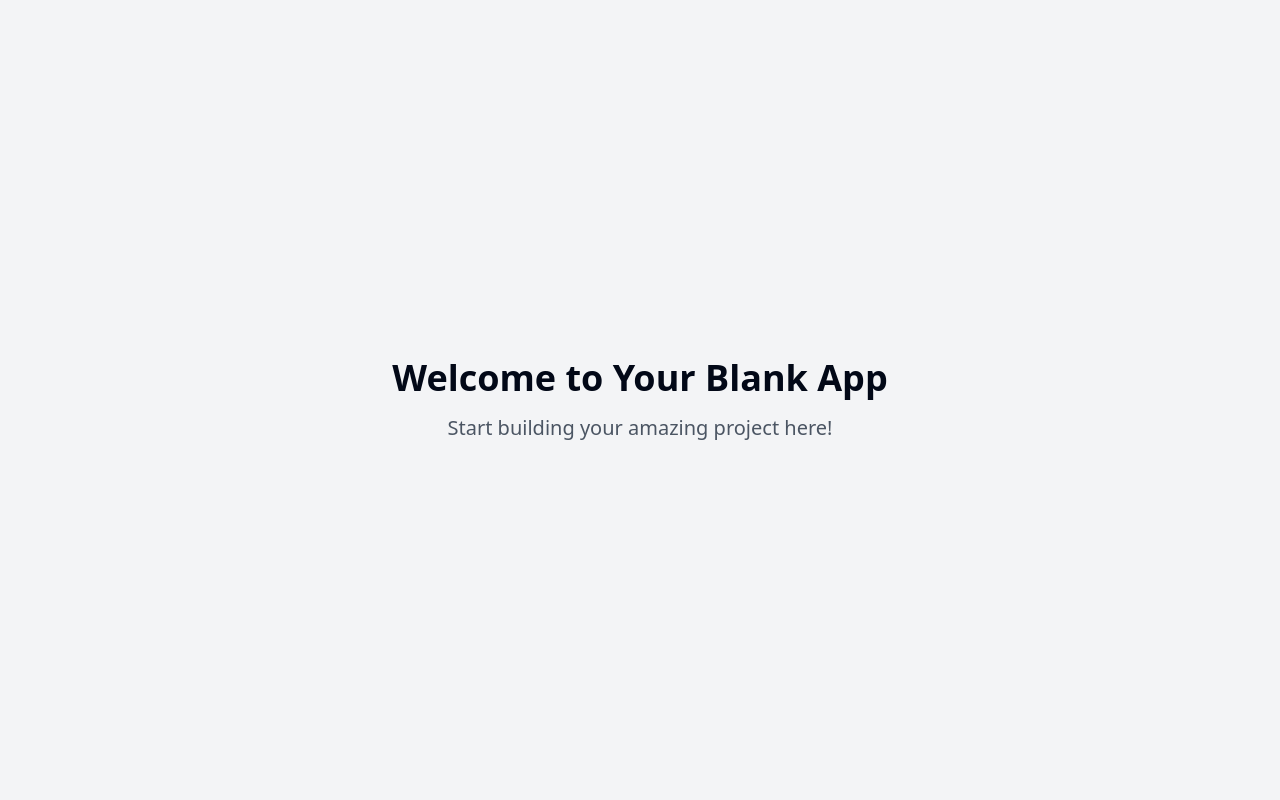
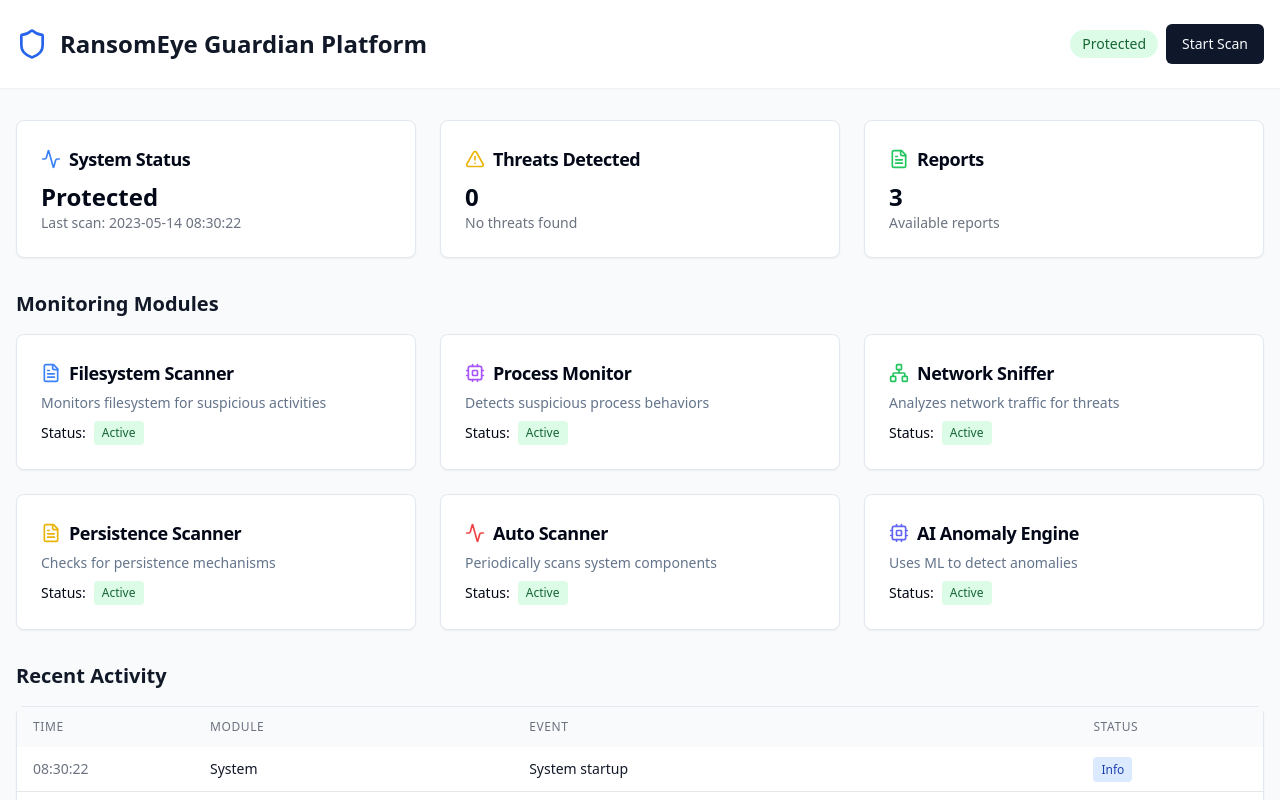
Before and after one commit to gaganmaken/ransom-eye-guardian-platform, a React (Vite) app: page / in a window 1280 px wide. Shown: the top 800 px of the page. Built offline with nearby package versions, Linux system fonts and the light colour scheme.

Commit message:
Fix: Update index page content
The index page content was updated to reflect the user's request.

```diff
--- a/src/pages/Index.tsx
+++ b/src/pages/Index.tsx
@@ -1,14 +1,201 @@
-// Update this page (the content is just a fallback if you fail to update the page)
+
+import { Card, CardContent, CardDescription, CardHeader, CardTitle } from "@/components/ui/card";
+import { Button } from "@/components/ui/button";
+import { Shield, Activity, FileText, Network, Cpu, AlertTriangle } from "lucide-react";
+import { useState } from "react";
 
 const Index = () => {
+  const [systemStatus, setSystemStatus] = useState("Protected");
+  const [lastScan, setLastScan] = useState("2023-05-14 08:30:22");
+  const [threatsDetected, setThreatsDetected] = useState(0);
+  const [scanningStatus, setScanningStatus] = useState("Idle");
+
+  const startScan = () => {
+    setScanningStatus("Scanning");
+    // In a real implementation, this would trigger the scanning process
+    setTimeout(() => {
+      setScanningStatus("Idle");
+      setLastScan(new Date().toLocaleString());
+    }, 3000);
+  };
+
   return (
-    <div className="min-h-screen flex items-center justify-center bg-gray-100">
-      <div className="text-center">
-        <h1 className="text-4xl font-bold mb-4">Welcome to Your Blank App</h1>
-        <p className="text-xl text-gray-600">Start building your amazing project here!</p>
-      </div>
+    <div className="min-h-screen bg-gray-50 dark:bg-gray-900">
+      {/* Header */}
+      <header className="bg-white dark:bg-gray-800 shadow-sm">
+        <div className="container mx-auto px-4 py-6">
+          <div className="flex justify-between items-center">
+            <div className="flex items-center space-x-3">
+              <Shield className="h-8 w-8 text-blue-600 dark:text-blue-400" />
+              <h1 className="text-2xl font-bold text-gray-900 dark:text-gray-100">RansomEye Guardian Platform</h1>
+            </div>
+            <div className="flex items-center space-x-2">
+              <div className={`px-3 py-1 rounded-full text-sm font-medium ${systemStatus === "Protected" ? "bg-green-100 text-green-800 dark:bg-green-900 dark:text-green-200" : "bg-red-100 text-red-800 dark:bg-red-900 dark:text-red-200"}`}>
+                {systemStatus}
+              </div>
+              <Button onClick={startScan} disabled={scanningStatus === "Scanning"} className="ml-2">
+                {scanningStatus === "Scanning" ? "Scanning..." : "Start Scan"}
+              </Button>
+            </div>
+          </div>
+        </div>
+      </header>
+
+      {/* Main content */}
+      <main className="container mx-auto px-4 py-8">
+        {/* Overview section */}
+        <div className="grid grid-cols-1 md:grid-cols-3 gap-6 mb-8">
+          <Card>
+            <CardHeader className="pb-2">
+              <CardTitle className="text-lg flex items-center">
+                <Activity className="h-5 w-5 mr-2 text-blue-500" />
+                System Status
+              </CardTitle>
+            </CardHeader>
+            <CardContent>
+              <div className="text-2xl font-bold">{systemStatus}</div>
+              <p className="text-sm text-gray-500 dark:text-gray-400">Last scan: {lastScan}</p>
+            </CardContent>
+          </Card>
+          <Card>
+            <CardHeader className="pb-2">
+              <CardTitle className="text-lg flex items-center">
+                <AlertTriangle className="h-5 w-5 mr-2 text-yellow-500" />
+                Threats Detected
+              </CardTitle>
+            </CardHeader>
+            <CardContent>
+              <div className="text-2xl font-bold">{threatsDetected}</div>
+              <p className="text-sm text-gray-500 dark:text-gray-400">
+                {threatsDetected === 0 ? "No threats found" : `${threatsDetected} potential threats`}
+              </p>
+            </CardContent>
+          </Card>
+          <Card>
+            <CardHeader className="pb-2">
+              <CardTitle className="text-lg flex items-center">
+                <FileText className="h-5 w-5 mr-2 text-green-500" />
+                Reports
+              </CardTitle>
+            </CardHeader>
+            <CardContent>
+              <div className="text-2xl font-bold">3</div>
+              <p className="text-sm text-gray-500 dark:text-gray-400">Available reports</p>
+            </CardContent>
+          </Card>
+        </div>
+
+        {/* Modules section */}
+        <h2 className="text-xl font-bold mb-4 text-gray-900 dark:text-gray-100">Monitoring Modules</h2>
+        <div className="grid grid-cols-1 md:grid-cols-2 lg:grid-cols-3 gap-6 mb-8">
+          <ModuleCard
+            title="Filesystem Scanner"
+            icon={<FileText className="h-5 w-5 text-blue-500" />}
+            status="Active"
+            description="Monitors filesystem for suspicious activities"
+          />
+          <ModuleCard
+            title="Process Monitor"
+            icon={<Cpu className="h-5 w-5 text-purple-500" />}
+            status="Active"
+            description="Detects suspicious process behaviors"
+          />
+          <ModuleCard
+            title="Network Sniffer"
+            icon={<Network className="h-5 w-5 text-green-500" />}
+            status="Active"
+            description="Analyzes network traffic for threats"
+          />
+          <ModuleCard
+            title="Persistence Scanner"
+            icon={<FileText className="h-5 w-5 text-yellow-500" />}
+            status="Active"
+            description="Checks for persistence mechanisms"
+          />
+          <ModuleCard
+            title="Auto Scanner"
+            icon={<Activity className="h-5 w-5 text-red-500" />}
+            status="Active"
+            description="Periodically scans system components"
+          />
+          <ModuleCard
+            title="AI Anomaly Engine"
+            icon={<Cpu className="h-5 w-5 text-indigo-500" />}
+            status="Active"
+            description="Uses ML to detect anomalies"
+          />
+        </div>
+
+        {/* Recent Activity */}
+        <h2 className="text-xl font-bold mb-4 text-gray-900 dark:text-gray-100">Recent Activity</h2>
+        <Card>
+          <CardContent className="p-0">
+            <table className="w-full">
+              <thead className="bg-gray-50 dark:bg-gray-800">
+                <tr>
+                  <th className="px-4 py-3 text-left text-xs font-medium text-gray-500 dark:text-gray-400 uppercase tracking-wider">Time</th>
+                  <th className="px-4 py-3 text-left text-xs font-medium text-gray-500 dark:text-gray-400 uppercase tracking-wider">Module</th>
+                  <th className="px-4 py-3 text-left text-xs font-medium text-gray-500 dark:text-gray-400 uppercase tracking-wider">Event</th>
+                  <th className="px-4 py-3 text-left text-xs font-medium text-gray-500 dark:text-gray-400 uppercase tracking-wider">Status</th>
+                </tr>
+              </thead>
+              <tbody className="bg-white dark:bg-gray-900 divide-y divide-gray-200 dark:divide-gray-700">
+                <ActivityRow time="08:30:22" module="System" event="System startup" status="Info" />
+                <ActivityRow time="08:30:24" module="Filesystem Scanner" event="Scanner initialized" status="Info" />
+                <ActivityRow time="08:30:25" module="Process Monitor" event="Monitor initialized" status="Info" />
+                <ActivityRow time="08:30:26" module="Network Sniffer" event="Sniffer initialized" status="Info" />
+                <ActivityRow time="08:32:15" module="Auto Scanner" event="Routine scan started" status="Info" />
+                <ActivityRow time="08:35:42" module="Auto Scanner" event="Scan completed - No threats detected" status="Success" />
+              </tbody>
+            </table>
+          </CardContent>
+        </Card>
+      </main>
     </div>
   );
 };
 
+// Helper component for module cards
+const ModuleCard = ({ title, icon, status, description }) => (
+  <Card>
+    <CardHeader className="pb-2">
+      <CardTitle className="text-lg flex items-center">
+        {icon}
+        <span className="ml-2">{title}</span>
+      </CardTitle>
+      <CardDescription>{description}</CardDescription>
+    </CardHeader>
+    <CardContent>
+      <div className="flex items-center">
+        <span className="text-sm font-medium">Status:</span>
+        <span className={`ml-2 px-2 py-1 text-xs font-medium rounded ${
+          status === "Active" ? "bg-green-100 text-green-800 dark:bg-green-900 dark:text-green-200" :
+          "bg-red-100 text-red-800 dark:bg-red-900 dark:text-red-200"
+        }`}>
+          {status}
+        </span>
+      </div>
+    </CardContent>
+  </Card>
+);
+
+// Helper component for activity rows
+const ActivityRow = ({ time, module, event, status }) => (
+  <tr>
+    <td className="px-4 py-3 text-sm text-gray-500 dark:text-gray-400">{time}</td>
+    <td className="px-4 py-3 text-sm text-gray-900 dark:text-gray-100">{module}</td>
+    <td className="px-4 py-3 text-sm text-gray-900 dark:text-gray-100">{event}</td>
+    <td className="px-4 py-3 text-sm">
+      <span className={`px-2 py-1 text-xs font-medium rounded ${
+        status === "Info" ? "bg-blue-100 text-blue-800 dark:bg-blue-900 dark:text-blue-200" :
+        status === "Success" ? "bg-green-100 text-green-800 dark:bg-green-900 dark:text-green-200" :
+        status === "Warning" ? "bg-yellow-100 text-yellow-800 dark:bg-yellow-900 dark:text-yellow-200" :
+        "bg-red-100 text-red-800 dark:bg-red-900 dark:text-red-200"
+      }`}>
+        {status}
+      </span>
+    </td>
+  </tr>
+);
+
 export default Index;
```
